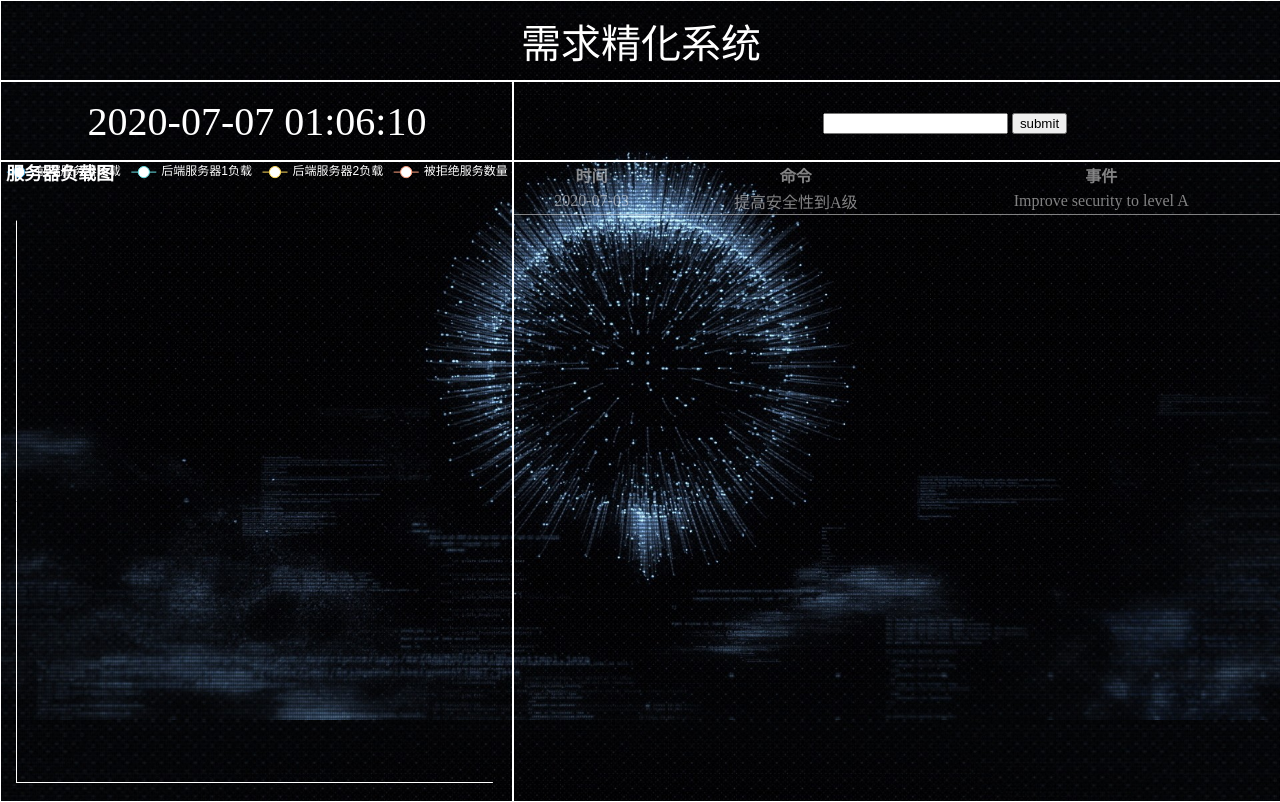
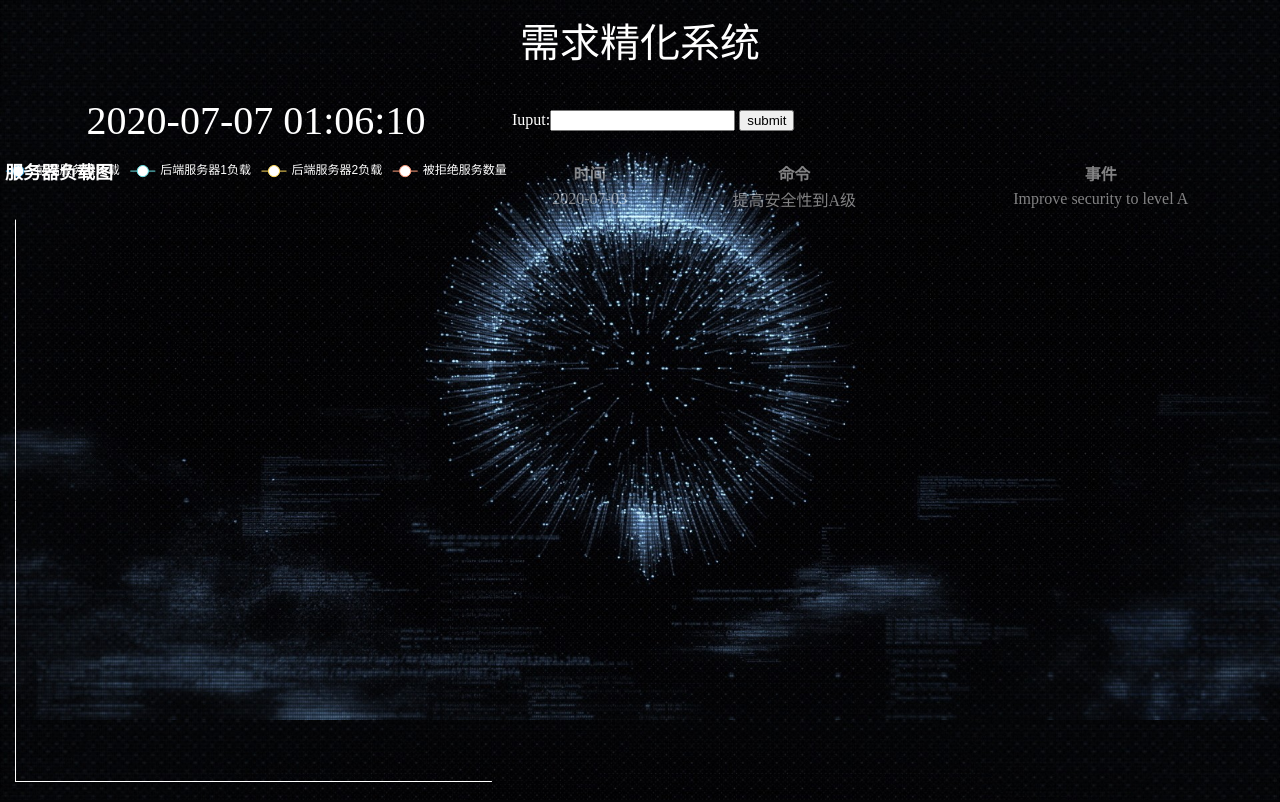
Before and after one commit to Hewang23/Assistant-optimization, a Flask app: page / in a window 1280 px wide. Run offline with Flask 2, Linux system fonts and the light colour scheme; data that the repository does not hold is empty; some libraries are stand-ins or nearby versions.

Commit message:
css格式修改

```diff
--- a/static/css/main_.css
+++ b/static/css/main_.css
@@ -4,7 +4,7 @@ body{
 	background-image: url("../img/1.jpg");
 }
 #title{
-	border:1px solid white;
+	/* border:1px solid white; */
 	position: absolute;
 	width: 100%;
 	height: 10%;
@@ -19,7 +19,7 @@ body{
 	justify-content: center;
 }
 #commandTable {
-	border:1px solid white;
+	/* border:1px solid white; */
 	/*cellpadding:0;*/
 	/*cellspacing:0;*/
 	border-collapse: collapse;
@@ -42,7 +42,7 @@ th,td {
 
 }
 #time{
-	border:1px solid white;
+	/* border:1px solid white; */
 	position: absolute;
 	width: 40%;
 	height: 10%;
@@ -56,7 +56,7 @@ th,td {
 	justify-content: center;
 }
 #chart{
-	border:1px solid white;
+	/* border:1px solid white; */
 	position: absolute;
 	width: 40%;
 	height: 80%;
@@ -68,20 +68,21 @@ th,td {
 	/* background: #777; */
 }
 #key{
-	border:1px solid white;
+	/* border:1px solid white; */
 	position: absolute;
 	width: 60%;
 	height: 10%;
 	left: 40%;
 	top: 10%;
-	/* color: #FFFFFF; */
+	color: white;
+	font-family: 'Times New Roman';
 	font-size: 16px;
 	display: flex;
 	align-items: center;
-	justify-content: center;
+	/* justify-content: right; */
 }
 #info{
-	border:1px solid white;
+	/* border:1px solid white; */
 	position: absolute;
 	width: 60%;
 	height: 80%;
--- a/templates/main.html
+++ b/templates/main.html
@@ -13,10 +13,10 @@
 <div id="time">时间显示</div>
 <div id="key">
     <form  target="nm_iframe">
-            命令行输入：<input type="text" id="content" name="content"/>
-    	    <input type="button" id="sendmsg" name="sendmsg" value="submit">
-        </form>
-        <iframe id="id_iframe" name="nm_iframe" style="display:none;"></iframe>
+        Iuput:<input type="text" id="content" name="content"/>
+    	<input type="button" id="sendmsg" name="sendmsg" value="submit">
+    </form>
+    <iframe id="id_iframe" name="nm_iframe" style="display:none;"></iframe>
 
 </div>
 <div id="info">
```
